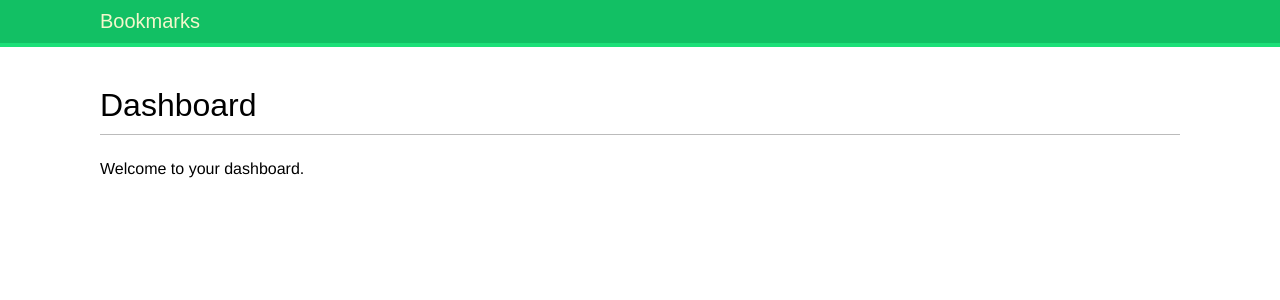
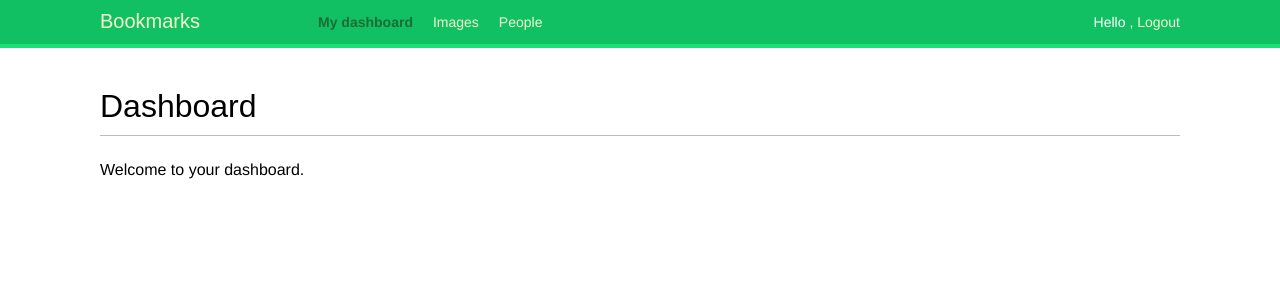
Before and after one commit to prateekvarma/DjangoSocialWebsite, a Django app: page /account/ in a window 1280 px wide. Shown: the top 300 px of the page. Run offline with Django 3.2, Linux system fonts and the light colour scheme; a user stored in the database is signed in; some web fonts are replaced.

Commit message:
small modifications to login/logout urls and settings

```diff
--- a/bookmarks/account/templates/base.html
+++ b/bookmarks/account/templates/base.html
@@ -7,7 +7,28 @@
    </head>
    <body>
       <div id="header">
-        <span class="logo">Bookmarks</span>
+          <span class="logo">Bookmarks</span>
+          {% if request.user.is_authenticated %}
+          <ul class="menu">
+            <li {% if section == "dashboard" %}class="selected"{% endif %}>
+              <a href="{% url "dashboard" %}">My dashboard</a>
+            </li>
+            <li {% if section == "images" %}class="selected"{% endif %}>
+              <a href="#">Images</a>
+            </li>
+            <li {% if section == "people" %}class="selected"{% endif %}>
+              <a href="#">People</a>
+            </li>
+          </ul>
+          {% endif %}
+          <span class="user">
+            {% if request.user.is_authenticated %}
+            Hello {{ request.user.first_name }},
+            <a href="{% url "logout" %}">Logout</a>
+            {% else %}
+            <a href="{% url "login" %}">Log-in</a>
+            {% endif %}
+          </span>
       </div>
       <div id="content">
            {% block content %}
--- a/bookmarks/account/urls.py
+++ b/bookmarks/account/urls.py
@@ -1,6 +1,7 @@
 from django.urls import path
+from django.contrib.auth import views as auth_views
 from . import views
-from django.contrib.auth import views as auth_views
+
 
 urlpatterns = [
     # commenting custom login view
--- a/bookmarks/bookmarks/settings.py
+++ b/bookmarks/bookmarks/settings.py
@@ -119,3 +119,7 @@ USE_TZ = True
 # https://docs.djangoproject.com/en/3.1/howto/static-files/
 
 STATIC_URL = '/static/'
+
+LOGIN_REDIRECT_URL = 'dashboard'
+LOGIN_URL = 'login'
+LOGOUT_URL = 'logout'
```
Also changed, not shown: bookmarks/db.sqlite3, 1 other file.
